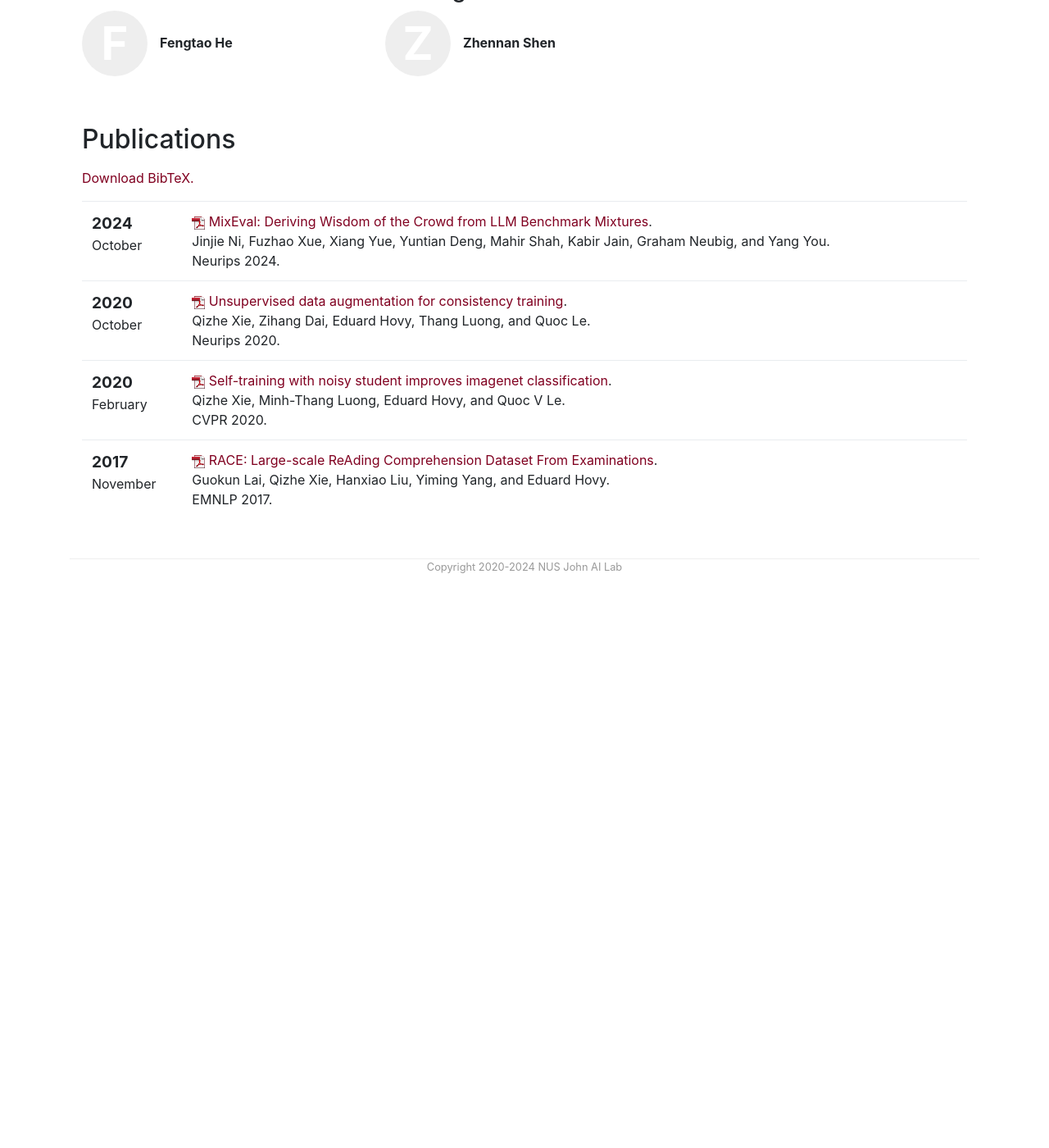
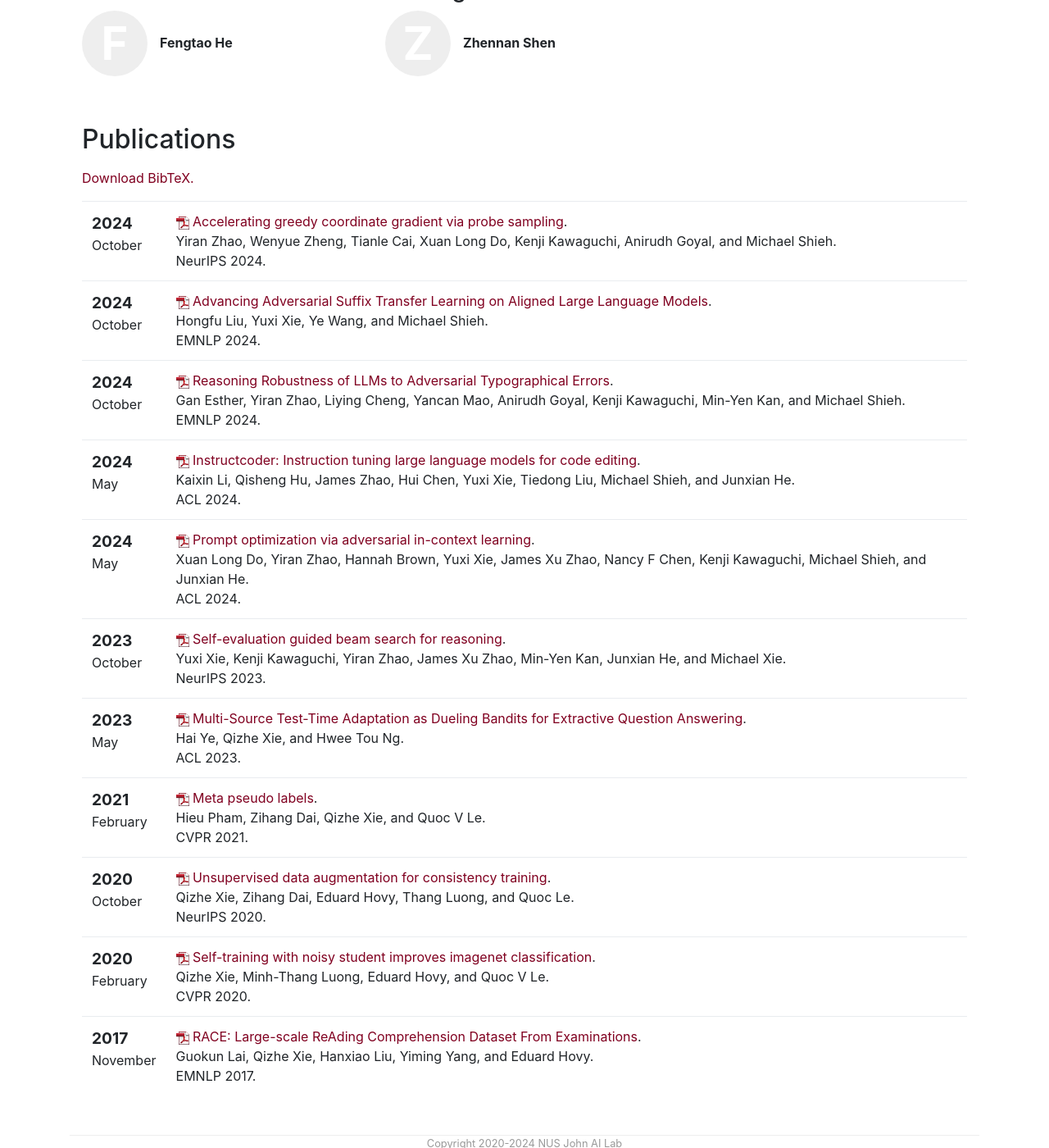
Before and after one commit to John-AI-Lab/John-AI-Lab.github.io, a Jekyll site: the page built from index.html, in a window 1280 px wide and 1400 px high, scrolled down 1824 px. Shown: the whole window at 82% size. Built offline with Jekyll 4.4.1, drawn with Linux system fonts in a browser that asks for light colours; before the commit the page ends 2541 px from its top, so only the background shows below that.

Commit message:
update pubs

```diff
--- a/_includes/pubs.html
+++ b/_includes/pubs.html
@@ -13,12 +13,180 @@
 			<span class="pubtitle">
 				<img src="img/pdficon_small.png" width="16"
 					height="16" alt="PDF" />
-				<a href="https://arxiv.org/abs/2406.06565">MixEval: Deriving Wisdom of the Crowd from LLM Benchmark Mixtures</a>.
+				<a href="https://arxiv.org/pdf/2403.01251">Accelerating greedy coordinate gradient via probe sampling</a>.
 			</span><br />
 			<span class="authors">
-				Jinjie Ni, Fuzhao Xue, Xiang Yue, Yuntian Deng, Mahir Shah, Kabir Jain, Graham Neubig, and Yang You.
+				Yiran Zhao, Wenyue Zheng, Tianle Cai, Xuan Long Do, Kenji Kawaguchi, Anirudh Goyal, and Michael Shieh.
 			</span><br />
-			<span class="venuetype"></span><span class="venue">Neurips 2024</span>.
+			<span class="venuetype"></span><span class="venue">NeurIPS 2024</span>.
+			<br />
+			<span class="links">
+			</span>
+		</td>
+	</tr>
+	<tr>
+		<td>
+			<span class="date">
+
+				<big><strong>2024</strong></big><br />
+
+				October
+			</span>
+		</td>
+		<td class="publication">
+			<span class="pubtitle">
+				<img src="img/pdficon_small.png" width="16"
+					height="16" alt="PDF" />
+				<a href="https://www.arxiv.org/abs/2408.14866">Advancing Adversarial Suffix Transfer Learning on Aligned Large Language Models</a>.
+			</span><br />
+			<span class="authors">
+				Hongfu Liu, Yuxi Xie, Ye Wang, and Michael Shieh.
+			</span><br />
+			<span class="venuetype"></span><span class="venue">EMNLP 2024</span>.
+			<br />
+			<span class="links">
+			</span>
+		</td>
+	</tr>
+	<tr>
+		<td>
+			<span class="date">
+
+				<big><strong>2024</strong></big><br />
+
+				October
+			</span>
+		</td>
+		<td class="publication">
+			<span class="pubtitle">
+				<img src="img/pdficon_small.png" width="16"
+					height="16" alt="PDF" />
+				<a href="https://openreview.net/forum?id=Hn6CZ6m7QO">Reasoning Robustness of LLMs to Adversarial Typographical Errors</a>.
+			</span><br />
+			<span class="authors">
+				Gan Esther, Yiran Zhao, Liying Cheng, Yancan Mao, Anirudh Goyal, Kenji Kawaguchi, Min-Yen Kan, and Michael Shieh.
+			</span><br />
+			<span class="venuetype"></span><span class="venue">EMNLP 2024</span>.
+			<br />
+			<span class="links">
+			</span>
+		</td>
+	</tr>
+	<tr>
+		<td>
+			<span class="date">
+
+				<big><strong>2024</strong></big><br />
+
+				May
+			</span>
+		</td>
+		<td class="publication">
+			<span class="pubtitle">
+				<img src="img/pdficon_small.png" width="16"
+					height="16" alt="PDF" />
+				<a href="https://arxiv.org/abs/2310.20329">Instructcoder: Instruction tuning large language models for code editing</a>.
+			</span><br />
+			<span class="authors">
+				Kaixin Li, Qisheng Hu, James Zhao, Hui Chen, Yuxi Xie, Tiedong Liu, Michael Shieh, and Junxian He.
+			</span><br />
+			<span class="venuetype"></span><span class="venue">ACL 2024</span>.
+			<br />
+			<span class="links">
+			</span>
+		</td>
+	</tr>
+	<tr>
+		<td>
+			<span class="date">
+
+				<big><strong>2024</strong></big><br />
+
+				May
+			</span>
+		</td>
+		<td class="publication">
+			<span class="pubtitle">
+				<img src="img/pdficon_small.png" width="16"
+					height="16" alt="PDF" />
+				<a href="https://arxiv.org/abs/2312.02614">Prompt optimization via adversarial in-context learning</a>.
+			</span><br />
+			<span class="authors">
+				Xuan Long Do, Yiran Zhao, Hannah Brown, Yuxi Xie, James Xu Zhao, Nancy F Chen, Kenji Kawaguchi, Michael Shieh, and Junxian He.
+			</span><br />
+			<span class="venuetype"></span><span class="venue">ACL 2024</span>.
+			<br />
+			<span class="links">
+			</span>
+		</td>
+	</tr>
+	<tr>
+		<td>
+			<span class="date">
+
+				<big><strong>2023</strong></big><br />
+
+				October
+			</span>
+		</td>
+		<td class="publication">
+			<span class="pubtitle">
+				<img src="img/pdficon_small.png" width="16"
+					height="16" alt="PDF" />
+				<a href="https://arxiv.org/abs/2305.00633">Self-evaluation guided beam search for reasoning</a>.
+			</span><br />
+			<span class="authors">
+				Yuxi Xie, Kenji Kawaguchi, Yiran Zhao, James Xu Zhao, Min-Yen Kan, Junxian He, and Michael Xie.
+			</span><br />
+			<span class="venuetype"></span><span class="venue">NeurIPS 2023</span>.
+			<br />
+			<span class="links">
+			</span>
+		</td>
+	</tr>
+	<tr>
+		<td>
+			<span class="date">
+
+				<big><strong>2023</strong></big><br />
+
+				May
+			</span>
+		</td>
+		<td class="publication">
+			<span class="pubtitle">
+				<img src="img/pdficon_small.png" width="16"
+					height="16" alt="PDF" />
+				<a href="https://arxiv.org/abs/2312.02614">Multi-Source Test-Time Adaptation as Dueling Bandits for Extractive Question Answering</a>.
+			</span><br />
+			<span class="authors">
+				Hai Ye, Qizhe Xie, and Hwee Tou Ng.
+			</span><br />
+			<span class="venuetype"></span><span class="venue">ACL 2023</span>.
+			<br />
+			<span class="links">
+			</span>
+		</td>
+	</tr>
+	<tr>
+		<td>
+			<span class="date">
+
+				<big><strong>2021</strong></big><br />
+
+				February
+			</span>
+		</td>
+		<td class="publication">
+			<span class="pubtitle">
+				<img src="img/pdficon_small.png" width="16"
+					height="16" alt="PDF" />
+				<a href="https://arxiv.org/abs/2003.10580">Meta pseudo labels</a>.
+			</span><br />
+			<span class="authors">
+				Hieu Pham, Zihang Dai, Qizhe Xie, and Quoc V Le.
+			</span><br />
+			<span class="venuetype"></span><span class="venue">CVPR 2021</span>.
 			<br />
 			<span class="links">
 			</span>
@@ -42,7 +210,7 @@
 			<span class="authors">
 				Qizhe Xie, Zihang Dai, Eduard Hovy, Thang Luong, and Quoc Le.
 			</span><br />
-			<span class="venuetype"></span><span class="venue">Neurips 2020</span>.
+			<span class="venuetype"></span><span class="venue">NeurIPS 2020</span>.
 			<br />
 			<span class="links">
 			</span>
```
Also changed, not shown: bib/pubs.bib (+69 -6 lines), 3 other files.
